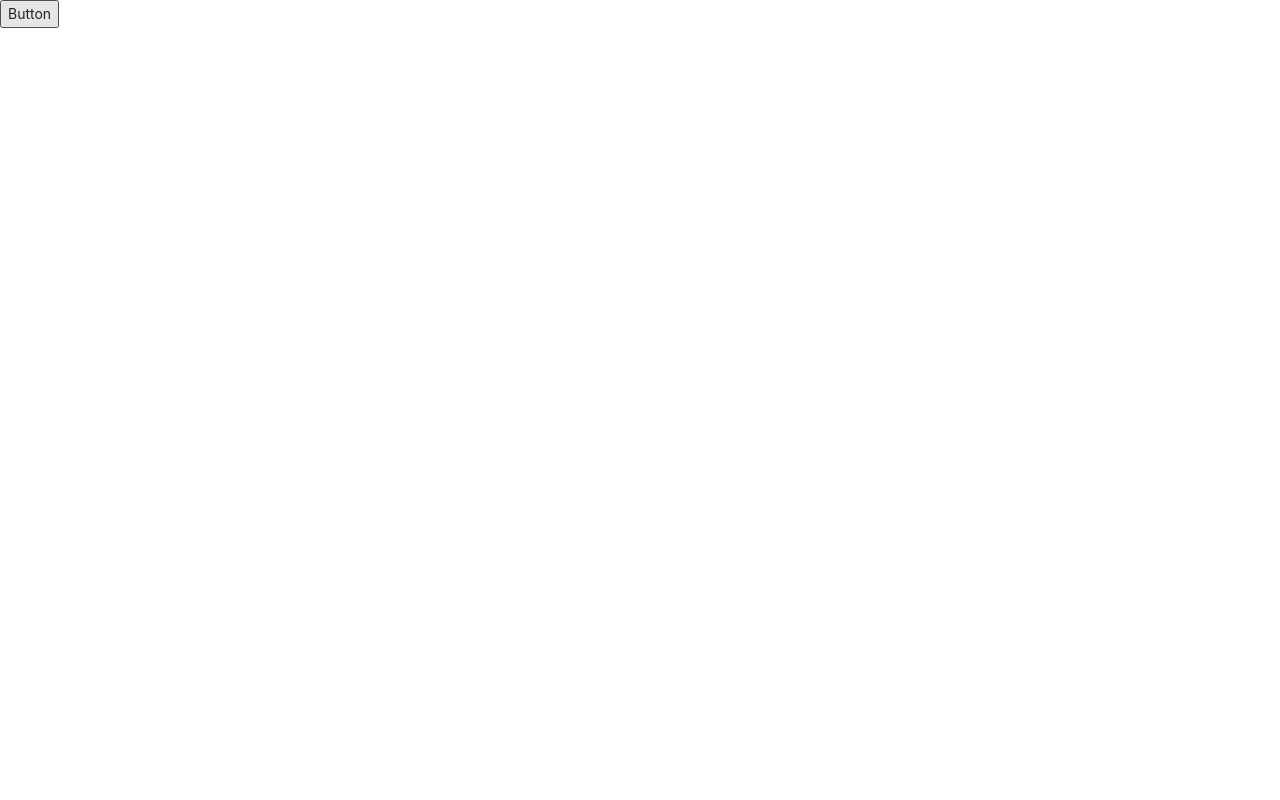
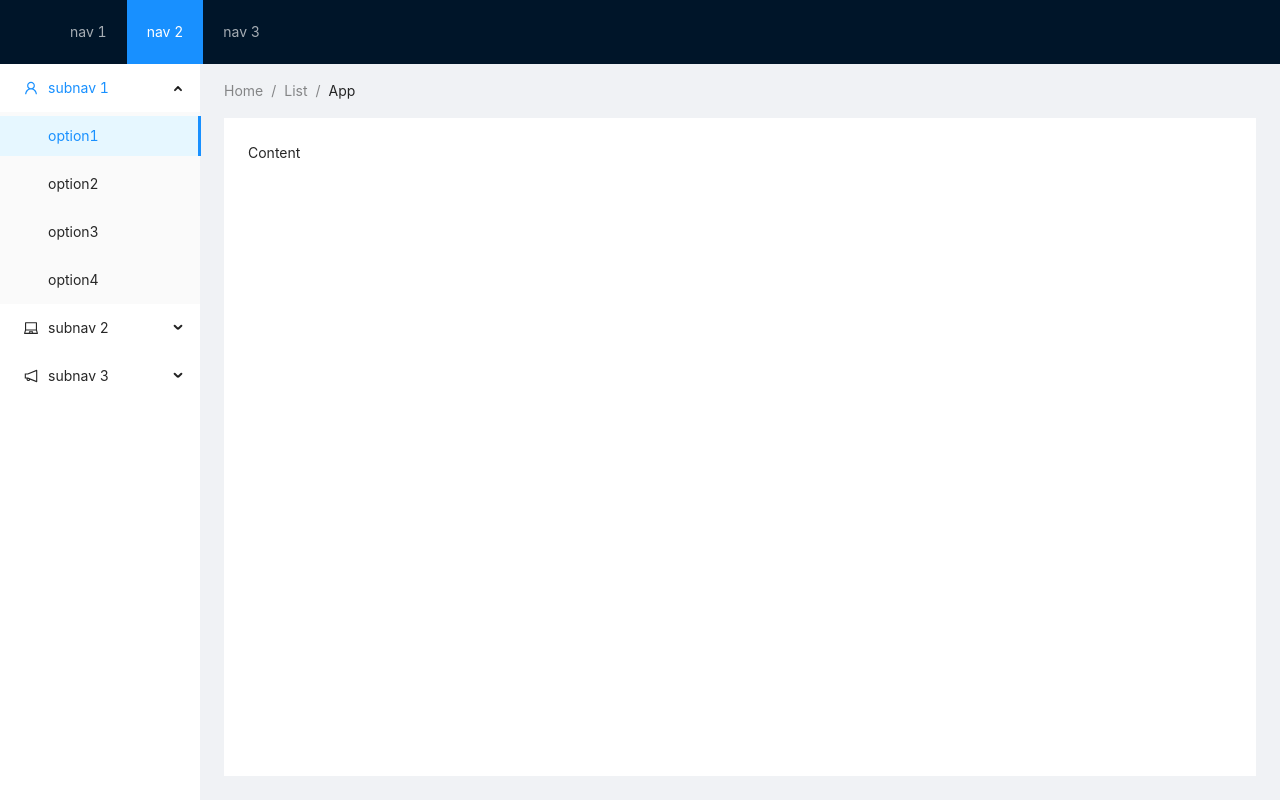
Before and after one commit to jungdj/react-practice, a React (Create React App) app: page / in a window 1280 px wide. Built offline with nearby package versions, Linux system fonts and the light colour scheme.

Commit message:
Add AntDesign Layout in AdminPage

```diff
--- a/package.json
+++ b/package.json
@@ -3,6 +3,7 @@
   "version": "0.1.0",
   "private": true,
   "dependencies": {
+    "@ant-design/icons": "^4.2.1",
     "@testing-library/jest-dom": "^4.2.4",
     "@testing-library/react": "^9.3.2",
     "@testing-library/user-event": "^7.1.2",
--- a/src/App.css
+++ b/src/App.css
@@ -36,3 +36,7 @@
     transform: rotate(360deg);
   }
 }
+
+.site-layout-background {
+  background: #fff;
+}
--- a/src/App.js
+++ b/src/App.js
@@ -2,11 +2,14 @@
 import EventHandler from './components/EventHandler';
 
 import 'antd/dist/antd.css'
+import './App.css';
+
+import AdminPage from './components/AdminPage';
 
 function App() {
   return (
     <div>
-      <EventHandler />
+      <AdminPage />
     </div>
   );
 }
--- /dev/null
+++ b/src/components/AdminPage.js
@@ -0,0 +1,69 @@
+import React from 'react';
+import { Layout, Menu, Breadcrumb } from 'antd';
+import { UserOutlined, LaptopOutlined, NotificationOutlined } from '@ant-design/icons';
+
+const { SubMenu } = Menu;
+const { Header, Content, Sider } = Layout;
+
+const AdminPage = (props) => {
+  return (
+    <Layout style={{ height: '100vh' }}>
+      <Header className="header">
+        <div className="logo" />
+        <Menu theme="dark" mode="horizontal" defaultSelectedKeys={['2']}>
+          <Menu.Item key="1">nav 1</Menu.Item>
+          <Menu.Item key="2">nav 2</Menu.Item>
+          <Menu.Item key="3">nav 3</Menu.Item>
+        </Menu>
+      </Header>
+      <Layout>
+        <Sider width={200} className="site-layout-background">
+          <Menu
+            mode="inline"
+            defaultSelectedKeys={['1']}
+            defaultOpenKeys={['sub1']}
+            style={{ height: '100%', borderRight: 0 }}
+          >
+            <SubMenu key="sub1" icon={<UserOutlined />} title="subnav 1">
+              <Menu.Item key="1">option1</Menu.Item>
+              <Menu.Item key="2">option2</Menu.Item>
+              <Menu.Item key="3">option3</Menu.Item>
+              <Menu.Item key="4">option4</Menu.Item>
+            </SubMenu>
+            <SubMenu key="sub2" icon={<LaptopOutlined />} title="subnav 2">
+              <Menu.Item key="5">option5</Menu.Item>
+              <Menu.Item key="6">option6</Menu.Item>
+              <Menu.Item key="7">option7</Menu.Item>
+              <Menu.Item key="8">option8</Menu.Item>
+            </SubMenu>
+            <SubMenu key="sub3" icon={<NotificationOutlined />} title="subnav 3">
+              <Menu.Item key="9">option9</Menu.Item>
+              <Menu.Item key="10">option10</Menu.Item>
+              <Menu.Item key="11">option11</Menu.Item>
+              <Menu.Item key="12">option12</Menu.Item>
+            </SubMenu>
+          </Menu>
+        </Sider>
+        <Layout style={{ padding: '0 24px 24px' }}>
+          <Breadcrumb style={{ margin: '16px 0' }}>
+            <Breadcrumb.Item>Home</Breadcrumb.Item>
+            <Breadcrumb.Item>List</Breadcrumb.Item>
+            <Breadcrumb.Item>App</Breadcrumb.Item>
+          </Breadcrumb>
+          <Content
+            className="site-layout-background"
+            style={{
+              padding: 24,
+              margin: 0,
+              minHeight: 280,
+            }}
+          >
+            Content
+          </Content>
+        </Layout>
+      </Layout>
+    </Layout>
+  )
+};
+
+export default AdminPage;
```
